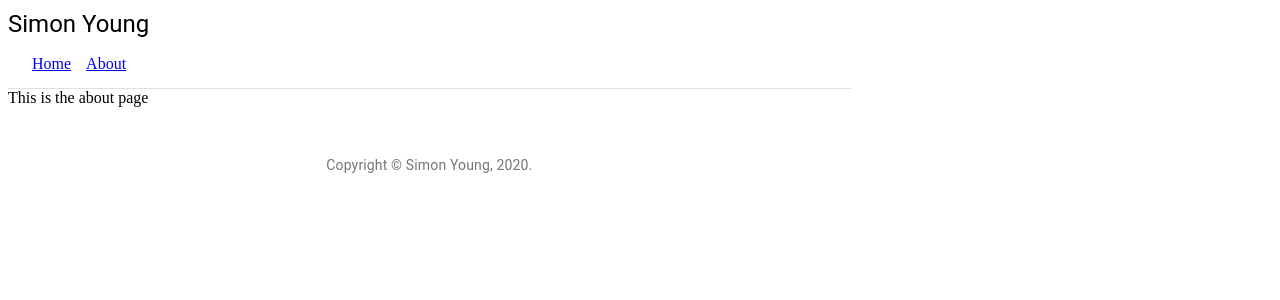
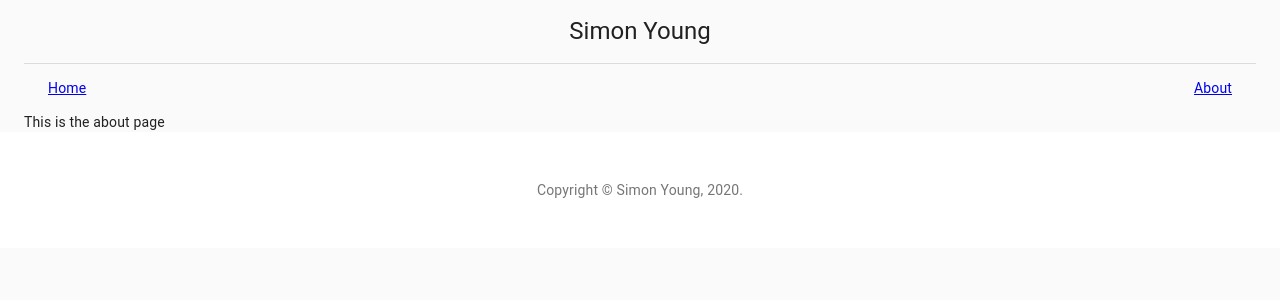
Before and after one commit to simonyoung/simonyoung-io, a Next.js app: page /about in a window 1280 px wide. Shown: the top 300 px of the page. Built offline with nearby package versions, Linux system fonts and the light colour scheme.

Commit message:
Clean up layout declarations

```diff
--- a/components/Header/Header.js
+++ b/components/Header/Header.js
@@ -1,12 +1,9 @@
 import Link from 'next/link';
 import styled from 'styled-components';
 import { makeStyles } from '@material-ui/core/styles';
+
 import Toolbar from '@material-ui/core/Toolbar';
 import Typography from '@material-ui/core/Typography';
-
-const linkStyle = {
-  marginRight: 15
-};
 
 const useStyles = makeStyles(theme => ({
   toolbar: {
@@ -29,26 +26,33 @@ const Header = () => {
   const classes = useStyles();
 
   return (
-    <div>
+    <React.Fragment>
+      <Toolbar className={classes.toolbar}>
         <Typography
-        component="h1"
+          component="h2"
           variant="h5"
           color="inherit"
-        align="left"
+          align="center"
           noWrap
+          className={classes.toolbarTitle}
         >
           Simon Young
         </Typography>
+      </Toolbar>
 
-      <Toolbar component="nav" variant="dense">
+      <Toolbar
+        component="nav"
+        variant="dense"
+        className={classes.toolbarSecondary}
+      >
         <Link href="/">
-          <a style={linkStyle}>Home</a>
+          <a>Home</a>
         </Link>
         <Link href="/about">
-          <a style={linkStyle}>About</a>
+          <a>About</a>
         </Link>
       </Toolbar>
-    </div>
+    </React.Fragment>
   );
 };
 
--- a/components/Layout.js
+++ b/components/Layout.js
@@ -3,17 +3,11 @@ import Footer from './Footer/Footer';
 import Head from 'next/head';
 import styled from 'styled-components';
 import { makeStyles } from '@material-ui/core/styles';
+import CssBaseline from '@material-ui/core/CssBaseline';
+import Container from '@material-ui/core/Container';
 import Grid from '@material-ui/core/Grid';
 import Typography from '@material-ui/core/Typography';
 import Divider from '@material-ui/core/Divider';
-
-const Container = styled.div`
-  width: 960px;
-  height: 100vh;
-  margin: 2rem auto;
-  padding: 2rem;
-  background: #f2f2f2;
-`;
 
 const useStyles = makeStyles(theme => ({
   markdown: {
@@ -25,15 +19,17 @@ const useStyles = makeStyles(theme => ({
 const Layout = ({ children }) => {
   const classes = useStyles();
   return (
-    <Grid item xs={12} md={8}>
+    <React.Fragment>
+      <CssBaseline />
       <Head>
         <title>Sample Header CHANGE ME</title>
       </Head>
-      <Header />
-      <Divider />
-      {children}
+      <Container maxWidth="lg">
+        <Header />
+        {children}
+      </Container>
       <Footer />
-    </Grid>
+    </React.Fragment>
   );
 };
 
--- a/pages/_app.js
+++ b/pages/_app.js
@@ -4,7 +4,7 @@ import Layout from '../components/Layout';
 import { ThemeProvider } from 'styled-components';
 
 const theme = {
-  primary: 'green'
+  primary: 'black'
 };
 
 class MyApp extends App {
--- a/pages/about.js
+++ b/pages/about.js
@@ -1,4 +1,3 @@
-import Layout from '../components/Layout';
 import About from '../components/About';
 
 const AboutPage = () => <About />;
--- a/pages/index.js
+++ b/pages/index.js
@@ -1,5 +1,4 @@
 import matter from 'gray-matter';
-import Layout from '../components/Layout';
 import HomePage from '../components/HomePage';
 import styled from 'styled-components';
 
--- a/pages/p/[slug].js
+++ b/pages/p/[slug].js
@@ -1,5 +1,5 @@
 import matter from 'gray-matter';
-import Layout from '../../components/Layout';
+
 import Post from '../../components/Post';
 
 const PostPage = ({ siteTitle, data, content }) => {
```
Lines whose indentation alone changed are shown as unchanged.
